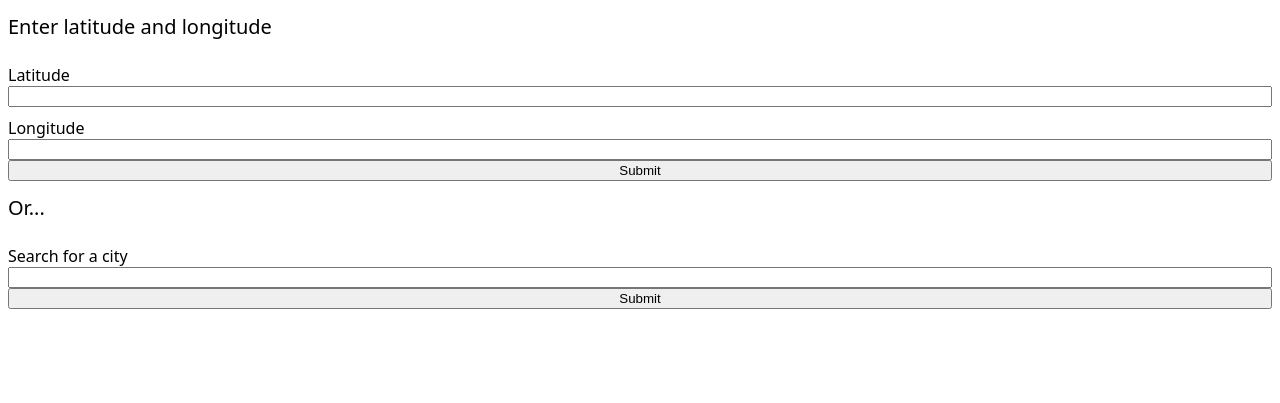
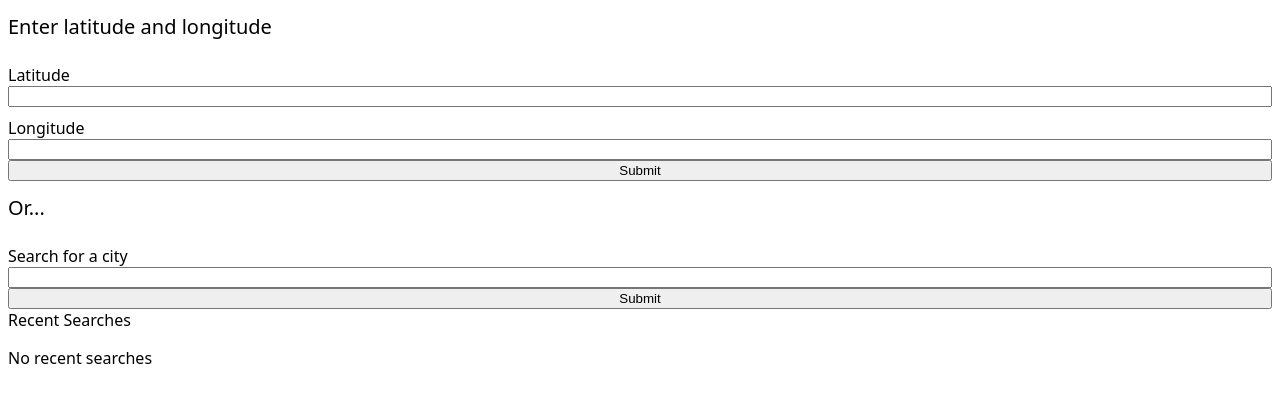
Before and after one commit to kurealnum/mini-hackathon-1, a Django app: page /weather/home/ in a window 1280 px wide. Shown: the top 403 px of the page. Run offline with Django 5.2, Linux system fonts and the light colour scheme.

Commit message:
Added JS stuff, moved files around

```diff
--- /dev/null
+++ b/static/js/manageRecentSearches.js
@@ -0,0 +1,32 @@
+const current = JSON.parse(localStorage.getItem("searches"));
+
+const recentSearches = document.getElementById("recent-searches");
+const searchCityButton = document.getElementById("search-city");
+
+if (!current) {
+  recentSearches.innerHTML = "<p>No recent searches</p>";
+} else {
+  recentSearches.innerHTML = current
+    .map((search) => "<p>" + search + "</p>")
+    .join(" ");
+}
+
+searchCityButton.addEventListener("click", updateLocalStorage);
+
+function updateLocalStorage() {
+  const newEntry = document.getElementById("location").value;
+  let current = JSON.parse(localStorage.getItem("searches"));
+  console.log(current, newEntry);
+  if (current && current.length >= 5) {
+    current.pop();
+  }
+  if (current) {
+    current.unshift(newEntry);
+  } else {
+    current = [newEntry];
+  }
+  localStorage.setItem("searches", JSON.stringify(current));
+  recentSearches.innerHTML = current
+    .map((search) => "<p>" + search + "</p>")
+    .join(" ");
+}
--- a/templates/home.html
+++ b/templates/home.html
@@ -1,4 +1,5 @@
 {% extends "layout.html" %}
+{% load static %}
 {% block body %}
     <h1>Enter latitude and longitude</h1>
     <form method="POST" action="{% url 'results' %}">
@@ -13,7 +14,10 @@
     <form method="POST" action="{% url 'city_list' %}">
         {% csrf_token %}
         <label>Search for a city</label>
-        <input name="location" />
-        <button type="submit">Submit</button>
+        <input id="location" name="location" />
+        <button id="search-city" type="submit">Submit</button>
     </form>
+    <label>Recent Searches</label>
+    <div id="recent-searches"></div>
+    <script src="{% static 'js/manageRecentSearches.js' %}"></script>
 {% endblock %}
--- a/templates/layout.html
+++ b/templates/layout.html
@@ -2,7 +2,7 @@
 <!DOCTYPE html>
 <html>
     <head>
-        <link href="{% static 'layout.css' %}" rel="stylesheet" />
+        <link href="{% static 'css/layout.css' %}" rel="stylesheet" />
     </head>
     <body>
         {% block body %}{% endblock %}
```
Also changed, not shown: static/css/layout.css (renamed from static/layout.css).
